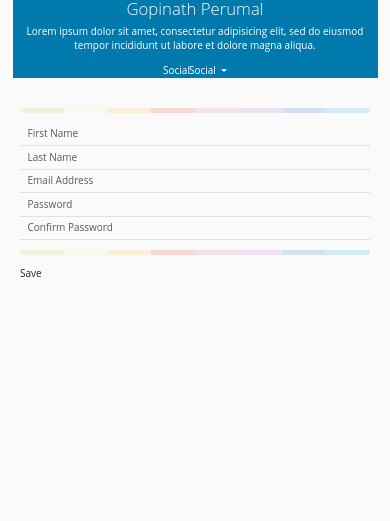
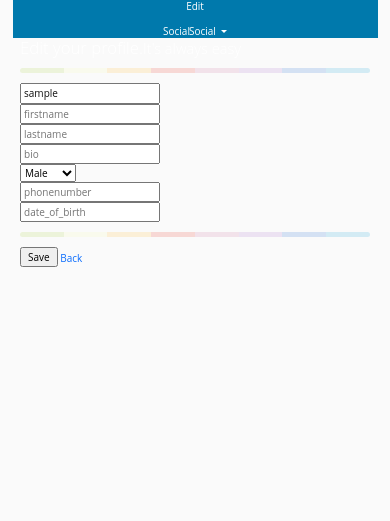
Before and after one commit to hosseinasgharii/Social-media-network, a Django app: page /edit-profile/ in a window 390 px wide. Shown: the part 288-809 px from the top of the page. Run offline with Django 4.2, Linux system fonts and the light colour scheme; the visitor is signed in with stand-in values (Sample User, id 1).

Commit message:
fix forms accounts and edit_profile

```diff
--- a/accounts/forms.py
+++ b/accounts/forms.py
@@ -27,10 +27,53 @@ class UserLoginForm(forms.Form):
 
 
 class UserEditProfileForm(forms.ModelForm):
+    username = forms.CharField(
+        widget=forms.TextInput(
+            attrs={"placeholder": "username"}
+        )
+    )
+    firstname = forms.CharField(
+        widget=forms.TextInput(
+            attrs={"placeholder": "firstname"}
+            )
+    )
+    lastname = forms.CharField(
+        widget=forms.TextInput(
+            attrs={"placeholder": "lastname"}
+            )
+    )
+    bio = forms.CharField(
+        required=False,
+        widget=forms.TextInput(
+            attrs={"placeholder": "bio"},
+            )
+    )
+    gender_choices = (
+        (1, 'Male'),
+        (2, 'Female'),
+    )
+    gender = forms.ChoiceField(
+        choices=gender_choices,
+        widget=forms.Select(
+            attrs={"placeholder": "gender"}
+            )
+    )
+    phonenumber = forms.CharField(
+        widget=forms.TextInput(
+            attrs={"placeholder": "phonenumber"}
+            )
+    )
+    date_of_birth = forms.DateField(
+        required=False,
+        widget=forms.TextInput(
+            attrs={"placeholder": "date_of_birth"}
+            )
+    )
+
     class Meta:
         model = MyUser
         fields = [
-            'firstname', 'lastname',
+            'username', 'firstname', 'lastname',
             'bio', 'gender',
             'phonenumber', 'date_of_birth'
             ]
--- a/accounts/templates/accounts/edit_profile.html
+++ b/accounts/templates/accounts/edit_profile.html
@@ -11,9 +11,7 @@
                     <div class="col-md-12">
                         <div>
                             <img src="http://lorempixel.com/200/200/abstract/1/" alt="Texto Alternativo" class="img-circle img-thumbnail">
-                            <h2>Gopinath Perumal</h2>
-                            <p>Lorem ipsum dolor sit amet, consectetur adipisicing elit, sed do eiusmod
-                            tempor incididunt ut labore et dolore magna aliqua.</p>
+                            <p>Edit</p>
                             <div class="btn-group">
                                 <button type="button" class="btn btn-warning">
                                     Social</button>
@@ -35,41 +33,53 @@
             <div class="col-md-8 well" id="rightPanel">
                 <div class="row">
         <div class="col-md-12">
-            <form role="form">
+            <form action="" method="POST">
+                {% csrf_token %}
                 <h2>Edit your profile.<small>It's always easy</small></h2>
                 <hr class="colorgraph">
                 <div class="row">
                     <div class="col-xs-12 col-sm-6 col-md-6">
                         <div class="form-group">
-                            <input type="text" name="first_name" id="first_name" class="form-control input-lg" placeholder="First Name" tabindex="1">
+                            {{form.username}}
+                        </div>
+                <div class="row">
+                    <div class="col-xs-12 col-sm-6 col-md-6">
+                        <div class="form-group">
+                            {{form.firstname}}
                         </div>
                     </div>
                     <div class="col-xs-12 col-sm-6 col-md-6">
                         <div class="form-group">
-                            <input type="text" name="last_name" id="last_name" class="form-control input-lg" placeholder="Last Name" tabindex="2">
+                            {{form.lastname}}
                         </div>
                     </div>
                 </div>
                 <div class="form-group">
-                    <input type="email" name="email" id="email" class="form-control input-lg" placeholder="Email Address" tabindex="4">
+                    {{form.bio}}
                 </div>
                 <div class="row">
                     <div class="col-xs-12 col-sm-6 col-md-6">
                         <div class="form-group">
-                            <input type="password" name="password" id="password" class="form-control input-lg" placeholder="Password" tabindex="5">
+                            {{form.gender}}
                         </div>
                     </div>
                     <div class="col-xs-12 col-sm-6 col-md-6">
                         <div class="form-group">
-                            <input type="password" name="password_confirmation" id="password_confirmation" class="form-control input-lg" placeholder="Confirm Password" tabindex="6">
+                            {{form.phonenumber}}
+                        </div>
+                    </div>
+                    <div class="col-xs-12 col-sm-6 col-md-6">
+                        <div class="form-group">
+                            {{form.date_of_birth}}
                         </div>
                     </div>
                 </div>
                 <hr class="colorgraph">
                 <div class="row">
                     <div class="col-xs-12 col-md-6"></div>
-                    <div class="col-xs-12 col-md-6"><a href="#" class="btn btn-success btn-block btn-lg">Save</a></div>
                 </div>
+                <input type="submit" value="Save">
+                <a href="{% url "accounts:profile" %}" ><button class="btn btn-primary">Back</button></a>
             </form>
         </div>
     </div>
```
